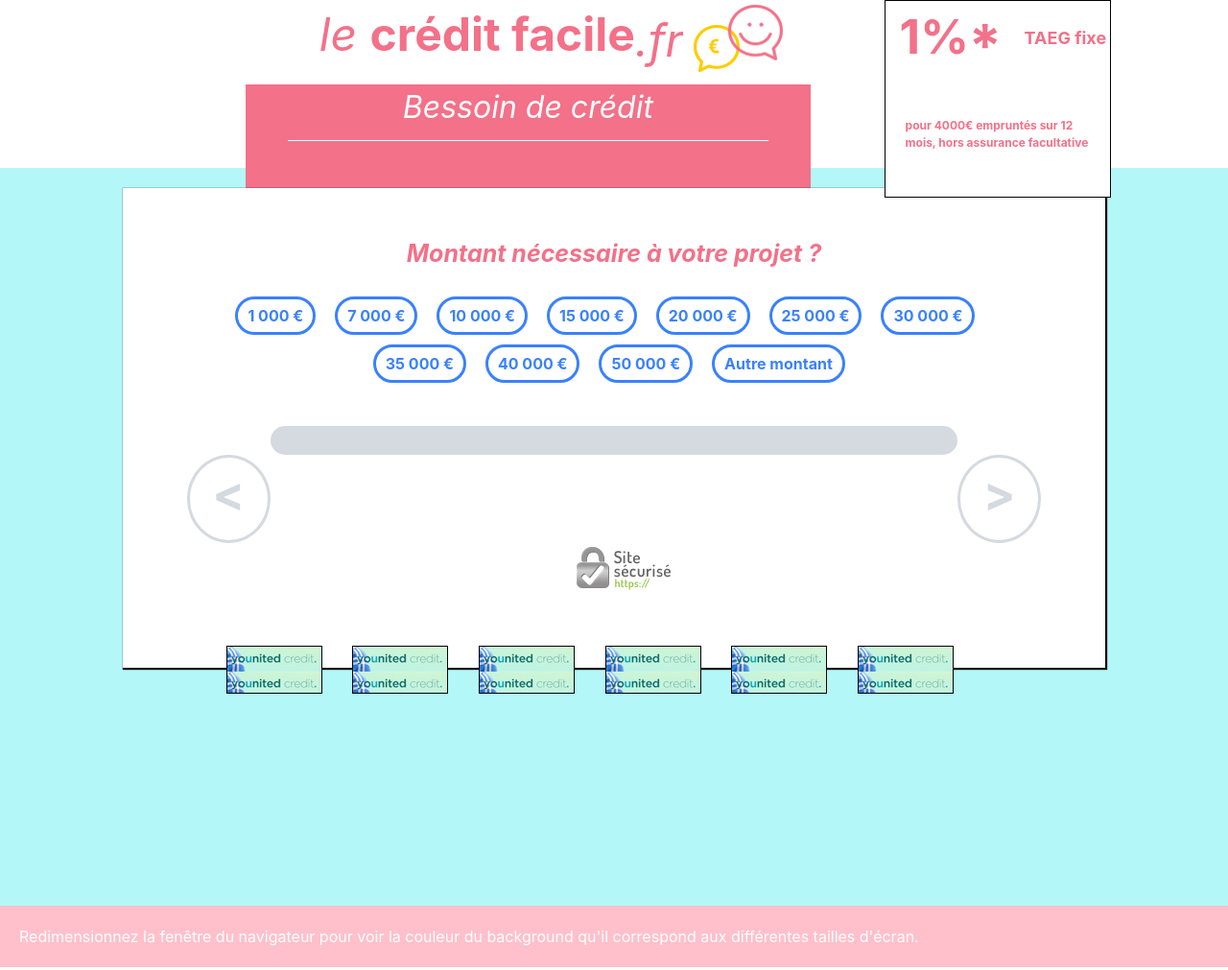
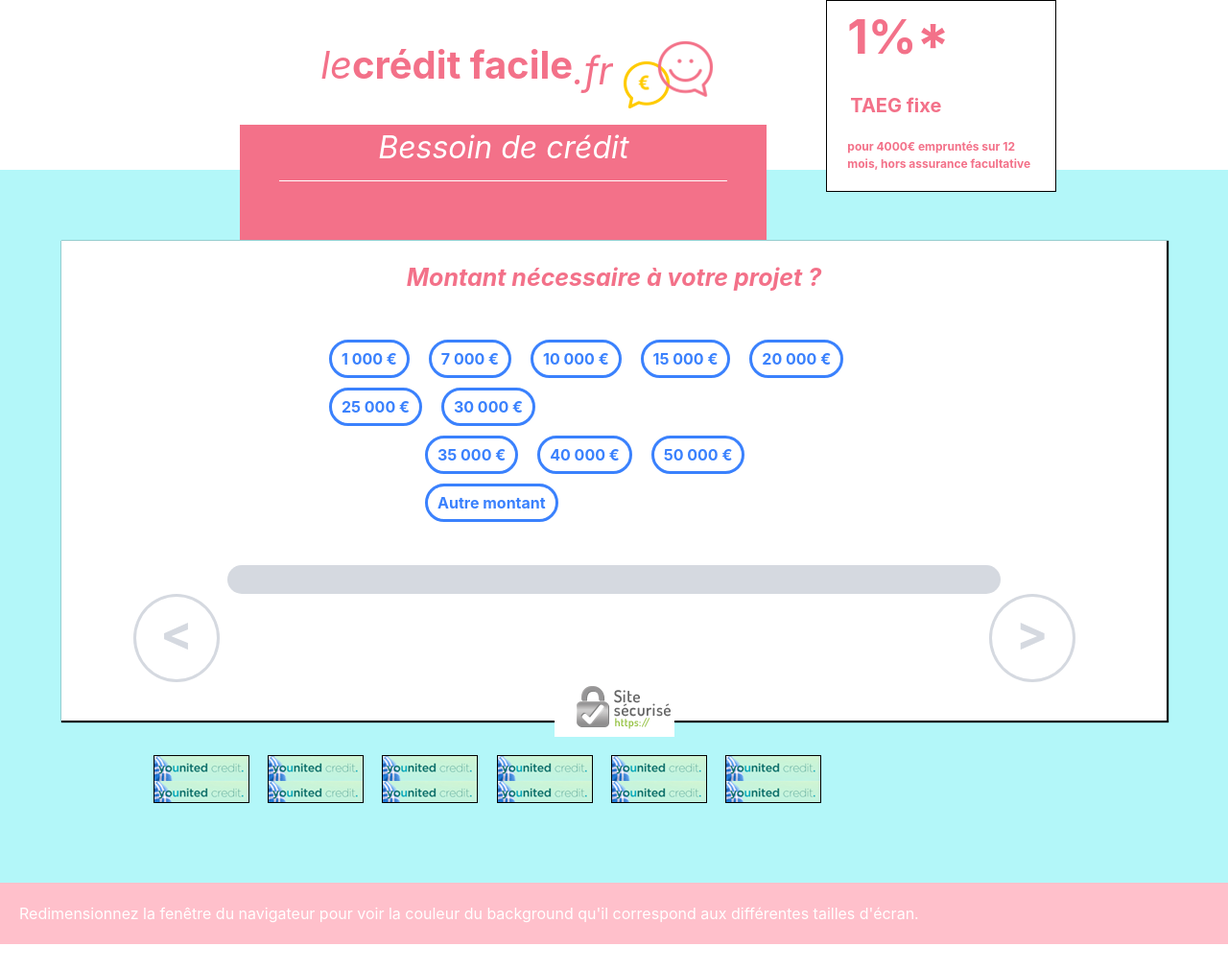
Before and after one commit to Chelmid/lecr-ditfacile.fr, a plain HTML site: page index.html in a window 1280 px wide. Shown: the whole page at 96% size. After the commit the page ends 984 px from the top, so only its background shows below. Drawn offline with nearby package versions, Linux system fonts and the light colour scheme.

Commit message:
refait le reponsive depuis le début

```diff
--- a/index.html
+++ b/index.html
@@ -13,13 +13,19 @@
   <body>
     <!--<header>-->
     <div class="grandDivTop">
+      <div class="bloc1">
       <div class="grosTitreH text-center">
-        <span class='italique'>le </span><span class='gras'>crédit facile</span>
+        <span class='italique'>le</span><span class='gras'>crédit facile</span>
+        <div class='italique2'>.fr</div>
       </div>
-      <div class='italique2'>.fr</div>
       <div class="icone"></div>
+      </div>
+      <div class='bloc2'>
       <div class="divPourcentage">
-        <p class='pourcent'>1%* </p><p class="TAEGF">TAEG fixe</p> <p class='quatreMille'>pour 4000€ empruntés sur 12 mois, hors assurance facultative</p>
+        <div class='pourcent'>1%* </div>
+        <div class="TAEGF">TAEG fixe</div>
+        <div class='quatreMille'>pour 4000€ empruntés sur 12 mois, hors assurance facultative</div>
+      </div>
       </div>
     </div>
     <!--bloc rose-->
@@ -32,13 +38,15 @@
       </div>
     </div>
     <!--fond background + autres-->
+    <div class="blocfond">
     <div class="fondBackground">
+      <div class="divRose2"></div>
         <div class="placementDivPrix">
           <div class="divPrix">
             <div class="divTitrePrix text-center">
             Montant nécessaire à votre projet ?
             </div>
-            <div class="prixFlex">
+            <div class="prixFlex1">
               <div class="choixPrix">
               <div class="montant">1 000 €</div>
               <div class="montant">7 000 €</div>
@@ -49,7 +57,7 @@
               <div class="montant">30 000 €</div>
             </div>
           </div>
-          <div class="prixFlex">
+          <div class="prixFlex2">
             <div class="choixPrix2">
               <div class="montant">35 000 €</div>
               <div class="montant">40 000 €</div>
@@ -78,8 +86,10 @@
         <div class="imgPartenaire"></div>
       </div>
     </div>
+    </div>
     <!--repere responsive-->
-    <p class="example">Redimensionnez la fenêtre du navigateur pour voir la couleur du background qu'il correspond aux différentes tailles d'écran.</p>
+    <div class="espaceVide"></div>
+    <div class="example">Redimensionnez la fenêtre du navigateur pour voir la couleur du background qu'il correspond aux différentes tailles d'écran.</div>
   </body>
   <script type="text/javascript" src='./js/script.js'></script>
 </html>
--- a/style.css
+++ b/style.css
@@ -4,7 +4,6 @@
     padding: 20px;
     color: white;
 }
-
 
 /*body*/
 body{
@@ -15,14 +14,15 @@ body{
 .grandDivTop{
   display: flex;
   height: 175px;
-  /* margin-left: 20vw; */
   width: 45%;
   margin: auto;
+  margin-bottom: 10px;
 }
 
 .grosTitreH{
   color: #f37189;
   font-size: 2.5em;
+  display: flex;
 }
 
 .gras{
@@ -37,7 +37,7 @@ body{
   font-style: italic;
   margin-top: 6px;
   color: #f37189;
-  font-size: 2.5em;
+  font-size: 1em;
 }
 
 /*image smile*/
@@ -51,28 +51,41 @@ body{
 /*bloc 1%*/
 .divPourcentage {
   height: 200px;
-    position: absolute;
   width: 220px;
   background-color: #FFFFFF;
-    margin-left: 10%;
   display: flex;
   flex-wrap: wrap;
-    left: 62%;
   border: 1px black solid;
 }
 
-.divRose{
-  position: absolute;
-  background-color: #f37189;
-  height: 130px;
-  width: 45%;
-  top: 11%;
+.bloc1{
+  display: flex;
   margin: auto;
 }
 
-.divCenter{
+.bloc2{
+  position: relative;
+  z-index: 1;
+  left: 25%;
+}
+
+.divRose {
+  /* position: relative; */
+  background-color: #f37189;
+  height: 120px;
+  width: 90%;
+  /* top: 11%; */
   margin: auto;
-  width: 60%;
+  left: 9%;
+}
+
+.divCenter {
+  margin: auto;
+  width: 55%;
+  position: relative;
+  top: -55px;
+  left: -9%;
+  z-index: 1
 }
 
 .textCarreRose{
@@ -118,20 +131,28 @@ body{
 .fondBackground{
   background-color:#b3f7f9;
   width: 100%;
-    height: 769px;
   margin: auto;
+  position: relative;
+  top: -178px;
+}
+
+.blocfond{
+  background-color:#b3f7f9;
+  height: 565px;
+  width: 100%;
 }
 
 /*bloc prix*/
 
 .divPrix{
-  position: absolute;
+  position: relative;
   background-color: #FFFFFF;
   box-shadow: 1px 1px 1px 1px #000000;
   margin: auto;
-  width: 80%;
+  width: 78%;
   height: 500px;
-  top: 24.5%;
+  top: 74px;
+  left: -9%;
 }
 
 .placementDivPrix{
@@ -146,20 +167,17 @@ body{
   font-size: 25px;
   font-weight: bold;
   font-style: italic;
+  padding: 20px;
 }
 
 .choixPrix{
   display: flex;
   flex-wrap: wrap;
-  margin: auto;
-  width: 76%;
 }
 
 .choixPrix2{
   display: flex;
   flex-wrap: wrap;
-  margin: auto;
-  width: 54%;
 }
 
 .montant{
@@ -233,7 +251,7 @@ body{
 .imgSiteSecurise{
   background-image: url('./img/siteSécurisé.png');
   background-repeat: no-repeat;
-  width: 100px;
+  width: 125px;
   height: 100px;
   margin: auto;
 }
@@ -241,11 +259,10 @@ body{
 /*bloc image partenaire*/
 .blocimg{
   display: flex;
-  position: absolute;
-  bottom: 7%;
-  left: 11%;
+  position: relative;
   margin: auto;
-  width: 80%;
+  width: 70%;
+  top: 140px;
 }
 
 .imgPartenaire{
@@ -258,155 +275,157 @@ body{
 
 }
 
+.bloc2{
+  left: 25%;
+}
+
+.espaceVide{
+
+}
+
+
 /* Extra small devices (phones, 600px and down) */
-@media only screen and (max-width: 600px) {
+@media only screen and (max-width: 414px) {
   .example {
     background: red;
-    position: absolute;
-    top: 159%;
   }
 
   .grandDivTop{
-    width: 65%;
-    padding-top: 20px;
-  }
-
-  .grosTitreH {
-    font-size: 1.5em;
-  }
-
-  .italique2{
-    font-size: 1.5em;
+    width: 100%;
+    display: block;
   }
 
   .icone{
     display: none;
   }
 
-  .divPourcentage {
-    width: 101%;
-    position: absolute;
-    margin-left: 0%;
-    border: 1px black solid;
+  .divCenter{
+    width: 100%;
     left: 0;
-    top: 11%;
-  }
-  .pourcent{
-    margin-left: 11%;
   }
 
-  .TAEGF {
-    padding: 24px 0px 0px 24px;
+  .divRose{
+    width: 100%;
+    height: 58px;
   }
 
-  .divRose {
-    position: absolute;
-    width: 100%;
-    top: 11%;
-    left: 0;
-    top: 29%;
-    height: 60px;
+  .bloc2{
+    position: relative;
+    left: 0px;
+    top: 76%;
   }
 
-  .divPrix {
-    position: absolute;
-    margin: auto;
+  .divPourcentage{
     width: 100%;
-    height: 910px;
-    top: 35.5%;
+    height: 120px;
+  }
+
+  .blocfond {
+    height: 1110px;
+  }
+
+  .fondBackground{
+    top: -163px;
+  }
+
+  .divPrix{
+    height: 867px;
+    left: 0;
+    width: 100%;
+    top: 176px;
   }
 
   .placementDivPrix {
-    margin: 0;
+    width: 100%;
+    margin: auto;
   }
 
-  .choixPrix {
-    display:block;
-    width: 38%;
+  .grosTitreH {
+    font-size: 2em;
   }
 
-  .choixPrix2 {
-    display:block;
-    width: 38%;
+  .bloc1 {
+    margin-left: 15%;
+    margin-top: 10%;
   }
 
-  .boutonPlusEtMoins {
-    width: 60%;
-    padding-top: 20px;
+  .quatreMille{
+    margin-bottom: 10px;
   }
 
-  .imgSiteSecurise {
-    width: 130px;
-    margin-top: 13px;
-    height: 55px;
+  .choixPrix{
+    text-align: center;
+    display: block;
+  }
+
+  .choixPrix2{
+    text-align: center;
+    display: block;
+  }
+
+  #bar{
+      margin-bottom: 20px;
   }
 
   .blocimg {
-    display: flex;
-    position: absolute;
-    top: 139%;
-    left: 20%;
-    margin: auto;
-    width: 74%;
+    width: 75%;
+    top: 220px;
     flex-wrap: wrap;
-    margin-bottom: 20px;
   }
 }
 
-
 /* Small devices (portrait tablets and large phones, 600px and up) */
-@media only screen and (min-width: 600px) {
+@media only screen and (min-width: 415px) {
   .example {background: green;}
 
-  .grandDivTop {
-    width: 75%;
-    margin-left: 15%;
+  .grosTitreH{
+    font-size: 2em;
   }
 
-  .divRose {
-    height: 131px;
-    width: 61%;
-    left: 0;
+  .grandDivTop{
+    display: block;
+    width: 88%;
   }
 
-  .divPourcentage{
-    left: 51%;
-    z-index: 1;
-    top: 11%;
-    height: 127.5px;
-    width: 39%;
+  .divPourcentage {
+    height: 151px;
+    width: 240px;
   }
 
-  .TAEGF {
-    font-size: 18px;
-    margin-top: 25px;
+  .bloc2{
+    left: -7%;
   }
 
-  .pourcent {
-    font-size: 40px;
+  .divCenter{
+    left: -29%;
+  }
+
+  .divRose{
+      width: 78%;
+  }
+
+  .bloc2 {
+    width: 4%;
+    margin: auto;
   }
 
   .divPrix{
+    height: 666px;
+    left: 0;
     width: 100%;
   }
 
-  .placementDivPrix {
-    margin: 0;
+  .blocfond{
+    height: 805px;
   }
 
-  .choixPrix2 {
-    width: 84%;
+  .blocimg{
+    flex-wrap: wrap;
+    width: 58%;
   }
 
-  .imgSiteSecurise{
-    width: 125px;
-  }
-  .imgPartenaire {
-    margin: 1px 1px 1px 11%;
-  }
-  .blocimg{
-        flex-wrap: wrap;
-        top: 84%;
+  .placementDivPrix{
+    width: 100%;
   }
 }
 
@@ -414,34 +433,46 @@ body{
 @media only screen and (min-width: 768px) {
   .example {background: blue;}
 
-  .divPourcentage{
-    width: 39%;
-    height: 127.5px;
+  .grandDivTop{
+    width: 90%;
+    display: flex;
   }
 
-  .divRose {
-    height: 131px;
+  .bloc2{
+    left: -17%;
+  }
+
+  .blocimg{
+    width: 43%;
+    top: 110px;
+    flex-wrap: wrap;
+    left: -5%;
+  }
+
+  .grosTitreH{
+    font-size: 2.5em;
+  }
+
+  .divCenter{
+    left: -9%;
+    top: -55px;
+  }
+
+  .divPourcentage {
+    height: 200px;
   }
 
   .divPrix{
-    height: 510px;
-    width: 80%;
+    height: 500px;
+  }
+
+  .blocfond{
+    height: 565px;
   }
 
   .placementDivPrix {
-    width: 80%;
+    width: 90%;
     margin: auto;
-  }
-
-  .choixPrix2 {
-    width: 80%;
-  }
-
-  .imgSiteSecurise{
-      width: 125px;
-    }
-    .imgPartenaire{
-      margin: 1px 1px 1px 13%;
   }
 }
 
@@ -449,45 +480,36 @@ body{
 @media only screen and (min-width: 992px) {
     .example {background: orange;}
 
-  .divPourcentage{
-    width: 36%;
-    height: 127.5px;
-    left: 44%;
-  }
-
-  .divRose {
-    height: 132px;
-    width: 44%;
-    left: 10%;
-  }
-
-  .grandDivTop {
-    width: 52%;
-  }
-
-  .choixPrix{
-        width: 97%;
-  }
-
-  .choixPrix2{
-        width: 63%;
-  }
-
-  .imgSiteSecurise{
-        width: 125px;
-  }
-
-  .divPrix {
-    height: 500px;
-    width: 80%;
-  }
-
-  .imgPartenaire{
-    margin: 1px 1px 1px 3%;
+  .grandDivTop{
+    width: 71%;
+    display: flex;
   }
 
   .blocimg{
-    bottom: 7%;
+    width: 85%;
+    left: 0%;
+  }
+
+  .bloc2{
+    left: -7%;
+  }
+  .divCenter{
+    left: -9%;
+    top: -55px;
+  }
+
+  .divPourcentage {
+    height: 200px;
+  }
+  .divPrix{
+        height: 500px;
+  }
+  .blocfond{
+        height: 565px;
+  }
+  .placementDivPrix {
+      width: 90%;
+      margin: auto;
   }
 }
 
@@ -495,128 +517,96 @@ body{
 @media only screen and (min-width: 1200px) {
     .example {background: pink;}
 
-  .grandDivTop {
-    width: 48%;
-    margin: auto;
+    .grandDivTop{
+      width: 60%;
+      display: flex;
     }
 
-  .grosTitreH {
-    font-size: 3em;
+    .grosTitreH{
+      font-size: 2.5em;
     }
 
-  .italique2{
-    font-size: 3em;
+    .prixFlex1{
+      margin: auto;
+      width: 78vh;
     }
 
-  .divPourcentage{
-    margin-left: 28%;
-    top: 0;
-    width: 236px;
-    height: 205.5px;
-  }
-
-  .pourcent {
-    font-size: 50px;
-    padding: 0px 0px 0px 15px;
-  }
-
-  .divCenter {
+  .prixFlex2{
     margin: auto;
-    width: 60%;
-  }
-
-  .divRose {
-    height: 132px;
-    left: auto;
-    width: 46%;
-  }
-
-  .choixPrix {
-    width: 80%;
-  }
-
-  .choixPrix2 {
-    width: 52%;
-  }
-
-  .boutonMoins{
-    margin-left: 30px;
-  }
-
-  .imgSiteSecurise{
-    width: 125px;
+    width: 53vh;
   }
 
   .blocimg{
-    bottom: 7%;
-    left: 16%;
+    position: relative;
+    margin: auto;
+    width: 75%;
+    left: 0%;
   }
 
-  .divPrix {
+  .divCenter{
+    left: -9%;
+    top: -55px;
+  }
+
+  .divPourcentage {
+    height: 200px;
+  }
+
+  .divPrix{
         height: 500px;
-    width: 80%;
+  }
+  .blocfond{
+        height: 565px;
+  }
+  .placementDivPrix {
+      width: 90%;
+      margin: auto;
   }
 }
 
 @media only screen and (min-width: 1600px) {
   .example {background: black;}
 
-  .grandDivTop {
-    width: 50%;
-    margin: auto;
+  .separeBouton {
+    width: 83%;
   }
-
-  .grosTitreH {
-    font-size: 3em;
-  }
-
-  .italique2{
-    font-size: 3em;
-  }
-
-  .divPourcentage{
-    margin-left: 28%;
-    top: 0;
-    height: 205.5px;
-    width: 250px;
-  }
-
-  .pourcent {
-    font-size: 60px;
-  }
-
-  .divCenter {
-    margin: auto;
-    width: 70%;
-  }
-
-  .divRose {
-    height: 132px;
-    left: auto;
-  }
-
-  .choixPrix {
-    width: 60%;
-  }
-
-  .choixPrix2 {
-    width: 40%;
-  }
-
-  .boutonMoins{
-    margin-left: 30px;
-  }
-
-  .imgSiteSecurise{
-    width: 125px;
+  .bloc2{
+    left: 25%
   }
 
   .blocimg{
-    bottom: 7%;
-    left: 20%;
+    width: 65%;
+        left: 0%;
   }
-  .divPrix {
+
+  .grandDivTop {
+    display: flex;
+    height: 175px;
+    width: 45%;
+    margin: auto;
+    margin-bottom: 10px;
+  }
+
+  .divPourcentage {
+    height: 200px;
+    width: 220px;
+    background-color: #FFFFFF;
+    display: flex;
+    flex-wrap: wrap;
+    border: 1px black solid;
+  }
+  .divCenter{
+    left: -9%;
+    top: -55px;
+  }
+  .divPrix{
       height: 500px;
-    width: 80%;
+  }
+  .blocfond{
+    height: 565px;
+  }
+  .placementDivPrix {
+    width: 90%;
+    margin: auto;
   }
 }
```
Lines whose indentation alone changed are shown as unchanged.
